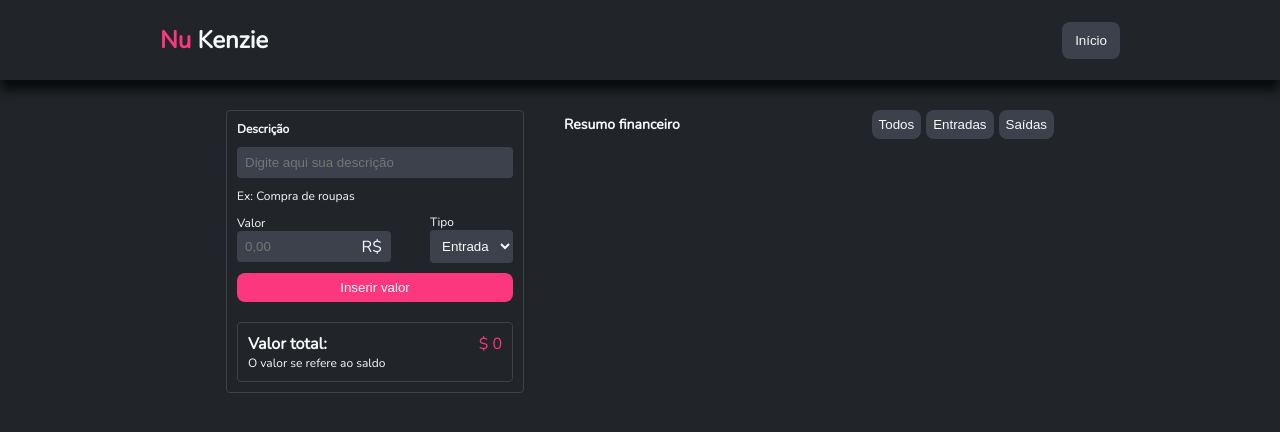
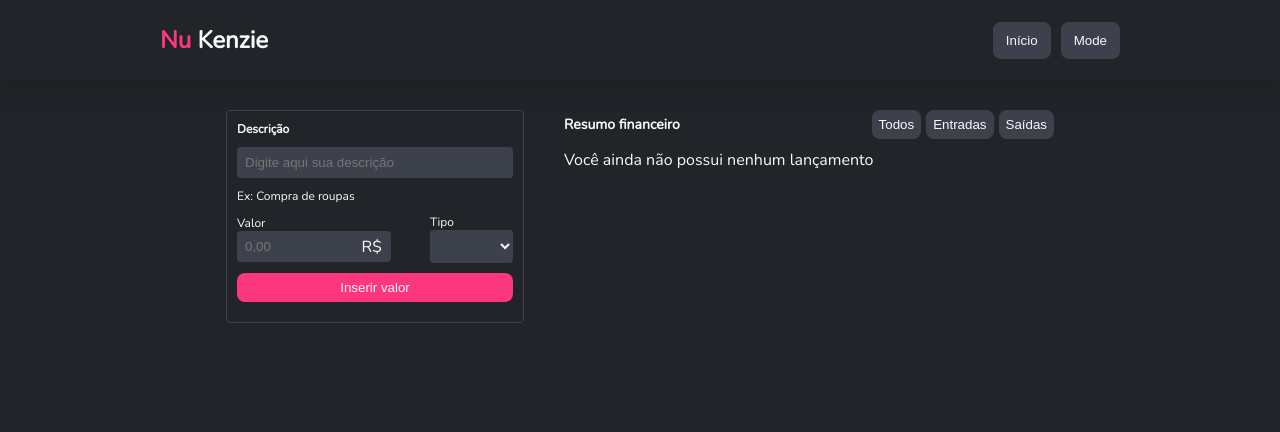
Before and after one commit to rogeraguiar0/nu-kenzie, a React (Create React App) app in the folder m3-nu-kenzie/: page / in a window 1280 px wide. Both pictures are taken after a click on the button "Iniciar". Shown: the top 432 px of the page. Built offline with nearby package versions, Linux system fonts and the light colour scheme.

Commit message:
feat: dashboard components, light mode toggle and filters

```diff
--- a/m3-nu-kenzie/src/App.css
+++ b/m3-nu-kenzie/src/App.css
@@ -3,6 +3,7 @@
   padding: 0;
   box-sizing: border-box;
   list-style: none;
+  transition: 0.1s;
 }
 
 :root {
@@ -30,10 +31,22 @@
   --text-size-2: 12px;
 }
 
-.App {
+.light-mode:root {
+  --color-grey-1: #212529;
+  --color-grey-2: #868e96;
+  --color-grey-3: #e9ecef;
+  --color-grey-4: #f8f9fa;
+}
+
+body {
   height: 100vh;
   width: 100vw;
   background-color: var(--color-grey-4);
+}
+
+.App {
+  height: 100%;
+  width: 100%;
   font-family: var(--font-family-df);
 }
 
@@ -46,14 +59,13 @@
   border: none;
   border-radius: 8px;
   background-color: var(--color-primary);
-  color: var(--color-grey-1);
+  color: #f8f9fa;
   transition: 0.4s;
   cursor: pointer;
 }
 
 .btn-df:active {
-  background-color: var(--color-grey-1);
-  color: var(--color-primary);
+  background-color: var(--color-primary-2);
   transition: 0.4s;
 }
 
@@ -71,7 +83,7 @@
 
 .btn-vr:active {
   background-color: var(--color-primary);
-  color: var(--color-grey-1);
+  color: #f8f9fa;
   transition: 0.4s;
 }
 
@@ -98,8 +110,7 @@
   }
 
   .btn-df:hover {
-    background-color: var(--color-grey-1);
-    color: var(--color-primary);
+    background-color: var(--color-primary-2);
     transition: 0.4s;
   }
 
@@ -109,7 +120,7 @@
 
   .btn-vr:hover {
     background-color: var(--color-primary);
-    color: var(--color-grey-1);
+    color: #f8f9fa;
     transition: 0.4s;
   }
 
--- a/m3-nu-kenzie/src/components/Header/index.css
+++ b/m3-nu-kenzie/src/components/Header/index.css
@@ -4,16 +4,21 @@ header {
   display: flex;
   align-items: center;
   justify-content: center;
-  box-shadow: 0px 10px 10px 0px rgba(0, 0, 0, 0.75);
+  box-shadow: 0px 5px 30px 0px rgba(0, 0, 0, 0.2);
 }
 
-header div {
+header > div {
   padding: 0 20px;
   width: 100%;
   max-width: 1000px;
   display: flex;
   align-items: center;
   justify-content: space-between;
+}
+
+header div > div {
+  display: flex;
+  gap: 10px;
 }
 
 header div h2 {
--- a/m3-nu-kenzie/src/components/Header/index.jsx
+++ b/m3-nu-kenzie/src/components/Header/index.jsx
@@ -1,13 +1,19 @@
 import "./index.css";
 
 function Header({ setIsLogged }) {
+  function modeToggle() {
+    document.querySelector("html").classList.toggle("light-mode");
+  }
   return (
     <header>
       <div>
         <h2>
           <span>Nu</span> Kenzie
         </h2>
-        <button onClick={() => setIsLogged(false)}>Início</button>
+        <div>
+          <button onClick={() => setIsLogged(false)}>Início</button>
+          <button onClick={() => modeToggle()}>Mode</button>
+        </div>
       </div>
     </header>
   );
--- a/m3-nu-kenzie/src/components/LandingPage/index.css
+++ b/m3-nu-kenzie/src/components/LandingPage/index.css
@@ -40,7 +40,6 @@
 
 @media (min-width: 768px) {
   .landing {
-    width: 100%;
     flex-direction: row;
   }
 
--- a/m3-nu-kenzie/src/components/Main/index.css
+++ b/m3-nu-kenzie/src/components/Main/index.css
@@ -148,6 +148,10 @@ input::-webkit-inner-spin-button {
   gap: 10px;
 }
 
+.resume > ul img {
+  width: 100%;
+}
+
 .resume > ul li {
   padding: 0 10px;
   height: 80px;
@@ -156,6 +160,12 @@ input::-webkit-inner-spin-button {
   justify-content: space-evenly;
   border-left: 2px solid var(--color-secondary);
   border-radius: 4px 0 0 4px;
+  transition: 0.4s;
+}
+
+.resume > ul li:hover {
+  box-shadow: 0px 5px 30px 0px rgba(0, 0, 0, 0.2);
+  transition: 0.4s;
 }
 
 .resume > ul li h4 {
--- a/m3-nu-kenzie/src/components/Main/index.jsx
+++ b/m3-nu-kenzie/src/components/Main/index.jsx
@@ -1,45 +1,98 @@
 import "./index.css";
 // import FaTrash from "react-icons/fa";
-// import { useState } from "react";
+import { useState } from "react";
 
 function Main({ finances, setFinances, price, setPrice }) {
-  //   const [description, setDescription] = useState("");
-  //   const [value, setValue] = useState(0);
+  const types = ["", "Entrada", "Saída"];
+
+  const [description, setDescription] = useState({
+    desc: "",
+    value: "",
+    type: types[0],
+  });
+
+  const [filter, setFilter] = useState("");
 
   function handleSubmit(event) {
     event.preventDefault();
 
-    // setValue(0);
-    // setDescription("");
+    setDescription(
+      description.type === "Saída" &&
+        (description.value = description.value * -1)
+    );
+
+    description.value !== "" && setFinances([...finances, description]);
+
+    setDescription({
+      desc: "",
+      value: "",
+      type: types[0],
+    });
   }
+
+  function handleClose(elem) {
+    setFinances(finances.filter((elemF) => elem !== elemF));
+  }
+
+  const newFinances = finances.filter((elem) =>
+    filter === "" ? true : elem.type === filter
+  );
+
+  const newPrice = finances.reduce((acc, elem) => acc + elem.value, 0);
 
   return (
     <main>
       <section className="description">
         <h3>Descrição</h3>
         <form onSubmit={handleSubmit}>
-          <input placeholder="Digite aqui sua descrição" type="text" />
+          <input
+            onChange={(event) =>
+              setDescription({ ...description, desc: event.target.value })
+            }
+            value={description.desc}
+            placeholder="Digite aqui sua descrição"
+            type="text"
+          />
           <label>Ex: Compra de roupas</label>
           <div>
             <div className="value">
               <label>Valor</label>
               <div>
-                <input placeholder="0,00" type="number" />
+                <input
+                  onChange={(event) => {
+                    setDescription({
+                      ...description,
+                      value: +event.target.value,
+                    });
+                  }}
+                  value={description.value}
+                  placeholder="0,00"
+                  type="number"
+                />
                 <p>R$</p>
               </div>
             </div>
             <div className="type-value">
               <label>Tipo</label>
-              <select>
-                <option value="0">Entrada</option>
-                <option value="1">Saída</option>
+              <select
+                onChange={(event) =>
+                  setDescription({ ...description, type: event.target.value })
+                }
+                defaultValue={description.type}
+              >
+                {types.map((type) => (
+                  <option key={type} value={type}>
+                    {type}
+                  </option>
+                ))}
               </select>
             </div>
           </div>
-          <button className="btn-df" type="submit">
+          <button onClick={setPrice(newPrice)} className="btn-df" type="submit">
             Inserir valor
           </button>
         </form>
+        {price !== 0 && (
           <div className="total-value">
             <div>
               <h3>Valor total:</h3>
@@ -49,47 +102,55 @@ function Main({ finances, setFinances, price, setPrice }) {
             </div>
             <p>O valor se refere ao saldo</p>
           </div>
+        )}
       </section>
       <section className="resume">
         <div>
           <h3>Resumo financeiro</h3>
           <ul>
             <li>
-              <button className="btn-vr" type="button">
+              <button
+                onClick={() => setFilter("")}
+                className="btn-vr"
+                type="button"
+              >
                 Todos
               </button>
             </li>
             <li>
-              <button className="btn-vr" type="button">
+              <button
+                onClick={() => setFilter("Entrada")}
+                className="btn-vr"
+                type="button"
+              >
                 Entradas
               </button>
             </li>
             <li>
-              <button className="btn-vr" type="button">
+              <button
+                onClick={() => setFilter("Saída")}
+                className="btn-vr"
+                type="button"
+              >
                 Saídas
               </button>
             </li>
           </ul>
         </div>
         <ul>
-          {/* <li>
-            <div>
-              <h4>Teste</h4>
-              <div>
-                <p>R$ 500</p>
-                <button className="btn-ex">x</button>
-              </div>
-            </div>
-            <p>Entrada</p>
-          </li> */}
-          {finances.map((elem) => {
+          {finances.length > 0 ? (
+            newFinances.map((elem, index) => {
               return (
-              <li>
+                <li key={index}>
                   <div>
                     <h4>{elem.desc}</h4>
                     <div>
-                    <p>{elem.value}</p>
-                    <button className="btn-ex" type="button">
+                      <p>R$ {elem.value}</p>
+                      <button
+                        onClick={() => handleClose(elem)}
+                        className="btn-ex"
+                        type="button"
+                      >
                         x
                       </button>
                     </div>
@@ -97,7 +158,12 @@ function Main({ finances, setFinances, price, setPrice }) {
                   <p>{elem.type}</p>
                 </li>
               );
-          })}
+            })
+          ) : (
+            <>
+              <p>Você ainda não possui nenhum lançamento</p>
+            </>
+          )}
         </ul>
       </section>
     </main>
```
Lines whose indentation alone changed are shown as unchanged.
